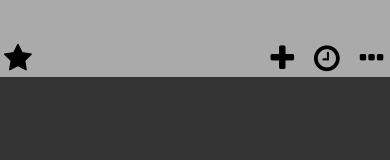
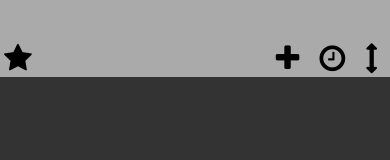
Before and after one commit to nazhot/Score_Counter, a React Native app: screen /Score in a window 390 px wide. Shown: the top 160 px of the page. Built offline with nearby package versions, Linux system fonts and the light colour scheme.

Commit message:
Added Sort Button
Closes #23
Replaced the ellipsis up top with an up/down arrow, and gave that arrow
the newly added scoreDataDispatch function of sorting the array from
first to last.

```diff
--- a/components/NavBar.js
+++ b/components/NavBar.js
@@ -110,11 +110,15 @@ const NavBar = ( ) => {
                         color={iconColor}
                     />
                 </Pressable>
-                <FontAwesome
-                    name="ellipsis-h"
-                    size={iconSize}
-                    color={iconColor}
-                />
+                <Pressable
+                    onPress={() => scoreDataDispatch({type: "sort", globalData: {higherScoreWins: globalData.higherScoreWins}})}
+                >
+                    <FontAwesome
+                        name="arrows-v"
+                        size={iconSize}
+                        color={iconColor}
+                    />
+                </Pressable>
             </View>
         </View>
     );
--- a/components/ScoreContainer.js
+++ b/components/ScoreContainer.js
@@ -14,8 +14,7 @@ const styles = StyleSheet.create({
  * Using the given data, create the ScoreCard components that will be within this ScoreContainer
  * @param {Array} data Array of object that define the various players and their scores
  */
-function generateScoreCards(goToPlayerScreen){
-    const scoreData  = useScoreData();
+function generateScoreCards(scoreData, goToPlayerScreen){
     const scoreCards = [];
 
     if ( scoreData.length === 0 ) {
@@ -39,12 +38,12 @@ function generateScoreCards(goToPlayerScreen){
 
 
 const ScoreContainer = ( {goToPlayerScreen} ) => {
-
+    const scoreData = useScoreData();
     return (
         <View
             style={styles.container}
         >
-            {generateScoreCards(goToPlayerScreen)}
+            {generateScoreCards(scoreData, goToPlayerScreen)}
         </View>
     );
 };
--- a/data/scoreData.js
+++ b/data/scoreData.js
@@ -139,6 +139,12 @@ function scoreDataReducer(scoreData, action) {
             return scoreData.filter( u => u.id !== action.id );
         }
 
+        case "sort": {
+            return [...scoreData].sort( (a, b) => {
+                return action.globalData.higherScoreWins ? b.score - a.score : a.score - b.score;
+            })
+        }
+
         default: {
             throw Error('Unknown action: ' + action.type);
         }
```
